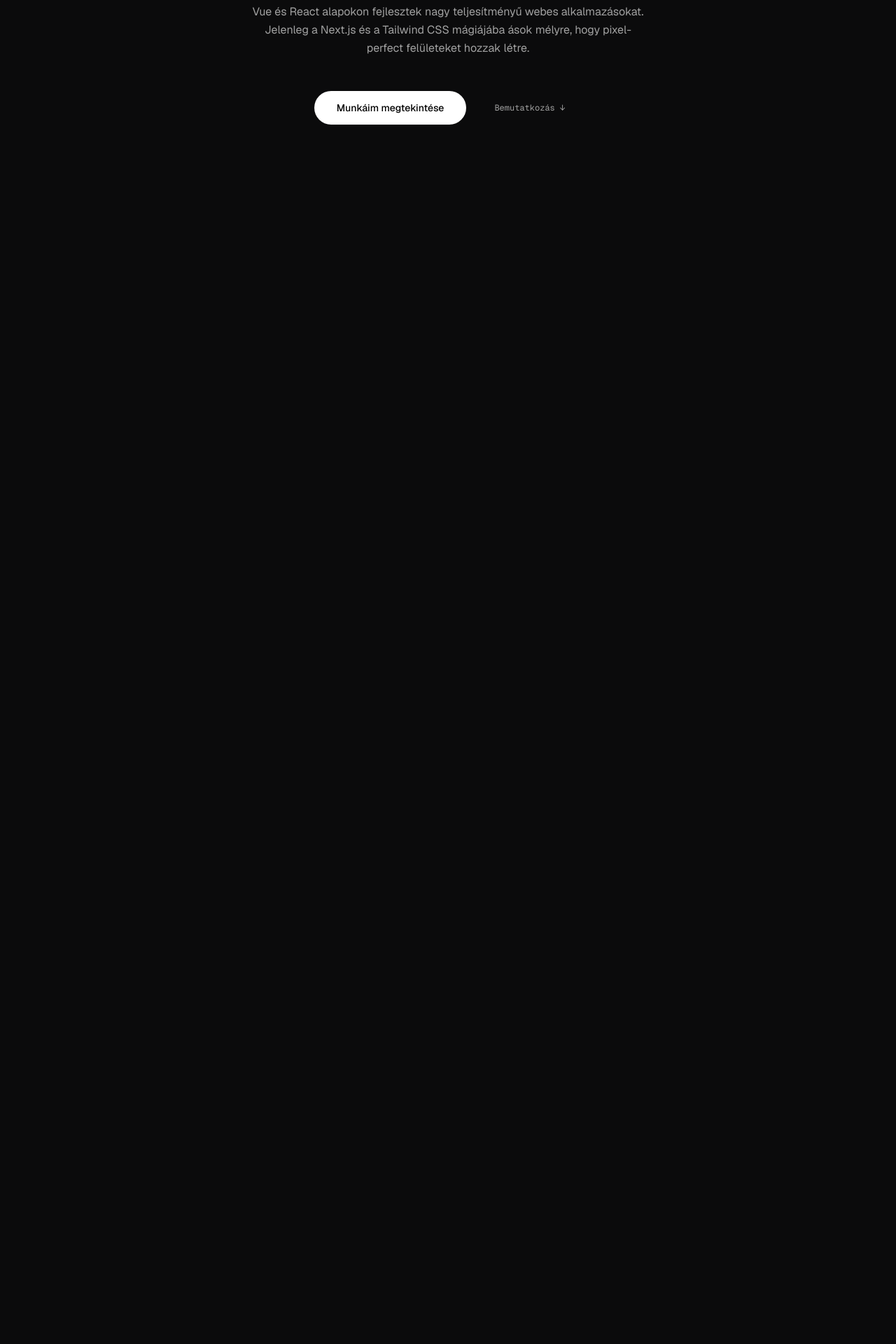
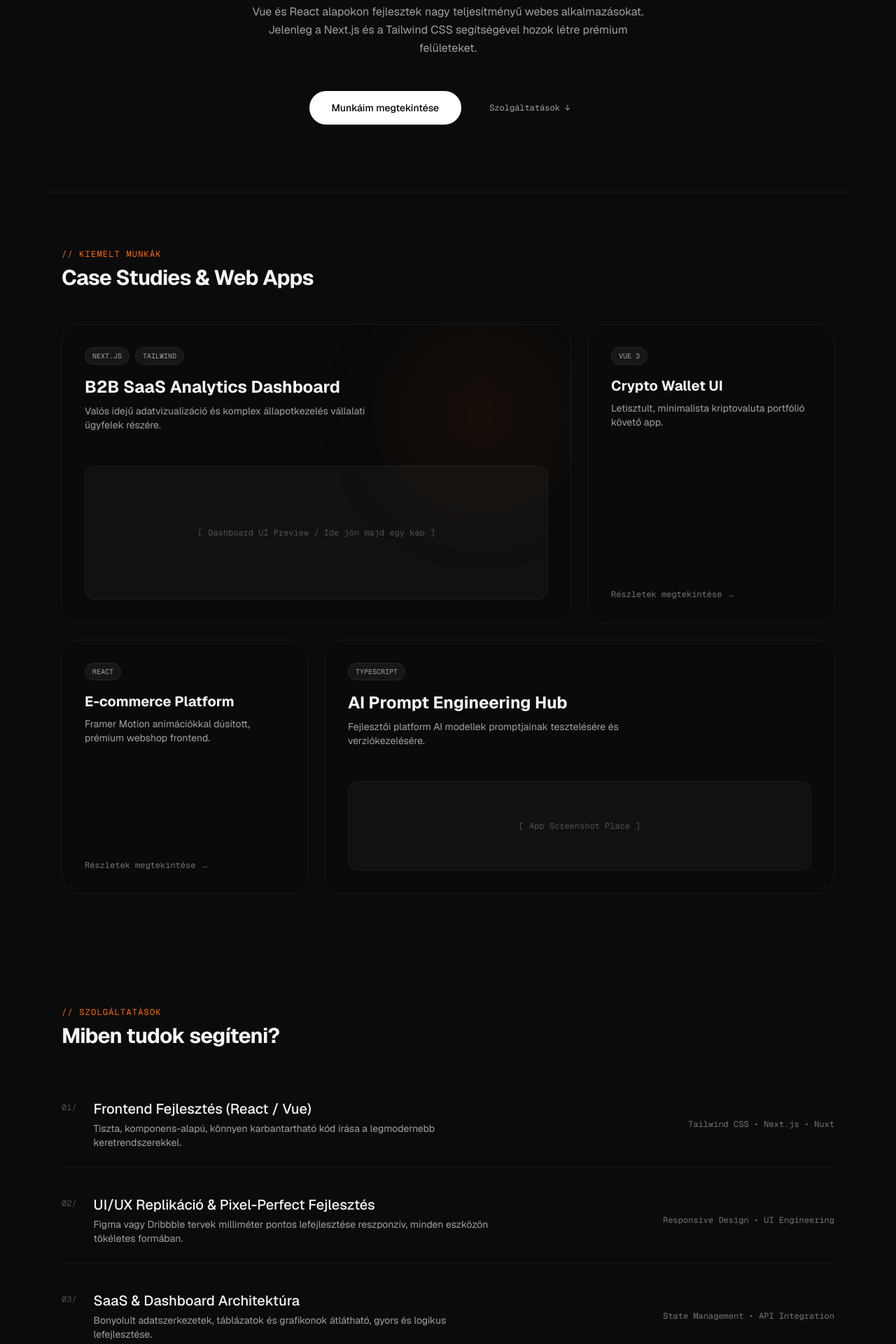
Before and after one commit to mikkancsHUN/portfolio-nextjs, a Next.js app: page / in a window 1280 px wide. Shown: the part 480-2400 px from the top of the page at 70% size. Before the commit the page ends 800 px from the top, so only its background shows below. Built offline with nearby package versions, Linux system fonts and the light colour scheme.

Commit message:
feat: add project layout with dashboard style previews

```diff
--- a/app/page.tsx
+++ b/app/page.tsx
@@ -1,79 +1,177 @@
 import React from 'react';
 
-export default function HomePage() {
+export default function CompletePortfolio() {
   return (
-    // A FŐ KONTÉNER: Prémium sötét háttér, teljes magasság
     <div className="min-h-screen bg-[#0B0B0C] text-neutral-100 antialiased font-sans selection:bg-orange-500 selection:text-white">
 
-      {/* --- 1. NAVIGÁCIÓ (Dribbble/Apple stílusú minimalizmus) --- */}
+      {/* --- 1. NAVIGÁCIÓ (Üveghatású, görgetésnél ragadós) --- */}
       <nav className="sticky top-0 z-50 backdrop-blur-md bg-[#0B0B0C]/70 border-b border-neutral-900">
         <div className="max-w-6xl mx-auto px-6 h-20 flex items-center justify-between">
-
-          {/* Logo / Név */}
           <div className="font-mono text-sm tracking-tighter font-bold">
             PORTFOLIO<span className="text-orange-500">.</span>
           </div>
-
-          {/* Menüpontok (Középen, letisztultan) */}
           <div className="hidden md:flex items-center gap-8 text-xs font-mono text-neutral-400">
             <a href="#projects" className="hover:text-white transition-colors duration-200">PROJEKTEK</a>
+            <a href="#services" className="hover:text-white transition-colors duration-200">SZOLGÁLTATÁSOK</a>
             <a href="#about" className="hover:text-white transition-colors duration-200">RÓLAM</a>
-            <a href="#services" className="hover:text-white transition-colors duration-200">SZOLGÁLTATÁSOK</a>
           </div>
-
-          {/* Kapcsolat CTA gomb (Finom, lekerekített, prémium) */}
           <div>
-            <a
-              href="#contact"
-              className="text-xs font-mono border border-neutral-800 bg-neutral-900 px-4 py-2.5 rounded-full hover:bg-white hover:text-black transition-all duration-300"
-            >
+            <a href="#contact" className="text-xs font-mono border border-neutral-800 bg-neutral-900 px-4 py-2.5 rounded-full hover:bg-white hover:text-black transition-all duration-300">
               GET IN TOUCH
             </a>
           </div>
-
         </div>
       </nav>
 
       {/* --- 2. HERO SECTION --- */}
-      <main className="max-w-6xl mx-auto px-6 pt-20 pb-32 md:pt-32">
-        <div className="flex flex-col items-center text-center">
+      <section className="max-w-6xl mx-auto px-6 pt-20 pb-24 md:pt-32 text-center">
+        <div className="inline-flex items-center gap-2 bg-neutral-900/80 border border-neutral-800 px-3 py-1.5 rounded-full mb-8">
+          <span className="w-2 h-2 rounded-full bg-emerald-500 animate-pulse" />
+          <span className="text-[10px] font-mono text-neutral-400 uppercase tracking-wider">Elérhető új projektekre</span>
+        </div>
+        <h1 className="text-5xl md:text-8xl font-bold tracking-tighter leading-[0.95] max-w-4xl mb-8 mx-auto bg-gradient-to-b from-neutral-50 to-neutral-500 bg-clip-text text-transparent">
+          Modern digitális élményeket építek.
+        </h1>
+        <p className="text-neutral-400 text-sm md:text-base max-w-xl mx-auto leading-relaxed mb-12">
+          Vue és React alapokon fejlesztek nagy teljesítményű webes alkalmazásokat. Jelenleg a Next.js és a Tailwind CSS segítségével hozok létre prémium felületeket.
+        </p>
+        <div className="flex flex-col sm:flex-row items-center justify-center gap-4">
+          <a href="#projects" className="w-full sm:w-auto bg-white text-black font-medium text-sm px-8 py-3.5 rounded-full hover:bg-orange-500 hover:text-white transition-all duration-300 text-center">
+            Munkáim megtekintése
+          </a>
+          <a href="#services" className="w-full sm:w-auto text-neutral-400 hover:text-white font-mono text-xs px-6 py-3.5 transition-colors duration-200 text-center">
+            Szolgáltatások ↓
+          </a>
+        </div>
+      </section>
 
-          {/* Felső kis státusz címke (Mint Madhu Miah portfólióján az elérhetőség) */}
-          <div className="inline-flex items-center gap-2 bg-neutral-900/80 border border-neutral-800 px-3 py-1.5 rounded-full mb-8">
-            <span className="w-2 h-2 rounded-full bg-emerald-500 animate-pulse" />
-            <span className="text-[10px] font-mono text-neutral-400 uppercase tracking-wider">
-              Elérhető új projektekre
-            </span>
+      {/* --- 3. BENTO GRID PROJEKTEK (Aszimmetrikus, prémium kártyák) --- */}
+      <section id="projects" className="max-w-6xl mx-auto px-6 py-20 border-t border-neutral-900">
+        <div className="mb-12">
+          <p className="text-xs font-mono text-orange-500 uppercase tracking-widest mb-2">// Kiemelt munkák</p>
+          <h2 className="text-3xl font-bold tracking-tight">Case Studies & Web Apps</h2>
+        </div>
+
+        {/* A Rács szerkezet */}
+        <div className="grid grid-cols-1 md:grid-cols-3 gap-6">
+
+          {/* 1. NAGY KÁRTYA (2 oszlopot foglal el) */}
+          <div className="md:col-span-2 bg-neutral-950 border border-neutral-900 rounded-3xl p-8 flex flex-col justify-between group hover:border-neutral-800 transition-all duration-300 relative overflow-hidden">
+            <div className="absolute top-0 right-0 w-64 h-64 bg-orange-500/5 rounded-full blur-3xl group-hover:bg-orange-500/10 transition-all duration-500" />
+            <div>
+              <div className="flex gap-2 mb-4">
+                <span className="text-[10px] font-mono bg-neutral-900 border border-neutral-800 px-2.5 py-1 rounded-full text-neutral-400">NEXT.JS</span>
+                <span className="text-[10px] font-mono bg-neutral-900 border border-neutral-800 px-2.5 py-1 rounded-full text-neutral-400">TAILWIND</span>
+              </div>
+              <h3 className="text-2xl font-bold mb-2">B2B SaaS Analytics Dashboard</h3>
+              <p className="text-neutral-400 text-sm max-w-md">Valós idejű adatvizualizáció és komplex állapotkezelés vállalati ügyfelek részére.</p>
+            </div>
+            {/* Helyőrző a leendő képnek / dizájn elemnek */}
+            <div className="mt-12 h-48 bg-neutral-900/60 border border-neutral-800/50 rounded-2xl flex items-center justify-center text-xs font-mono text-neutral-600 group-hover:text-neutral-400 transition-colors">
+              [ Dashboard UI Preview / Ide jön majd egy kép ]
+            </div>
           </div>
 
-          {/* FŐ CÍMSOR: Brutális kontraszt és tipográfia, finom ezüst grádienssel */}
-          <h1 className="text-5xl md:text-8xl font-bold tracking-tighter leading-[0.95] max-w-4xl mb-8 bg-gradient-to-b from-neutral-50 to-neutral-500 bg-clip-text text-transparent">
-            Modern digitális élményeket építek.
-          </h1>
+          {/* 2. KICSI KÁRTYA (1 oszlop) */}
+          <div className="bg-neutral-950 border border-neutral-900 rounded-3xl p-8 flex flex-col justify-between group hover:border-neutral-800 transition-all duration-300">
+            <div>
+              <div className="flex gap-2 mb-4">
+                <span className="text-[10px] font-mono bg-neutral-900 border border-neutral-800 px-2.5 py-1 rounded-full text-neutral-400">VUE 3</span>
+              </div>
+              <h3 className="text-xl font-bold mb-2">Crypto Wallet UI</h3>
+              <p className="text-neutral-400 text-sm">Letisztult, minimalista kriptovaluta portfólió követő app.</p>
+            </div>
+            <div className="mt-8 text-xs font-mono text-neutral-500 group-hover:text-orange-500 transition-colors flex items-center gap-1">
+              Részletek megtekintése →
+            </div>
+          </div>
 
-          {/* Alszöveg: Letisztult, jól olvasható, de nem tolakodó */}
-          <p className="text-neutral-400 text-sm md:text-base max-w-xl font-sans leading-relaxed mb-12">
-            Vue és React alapokon fejlesztek nagy teljesítményű webes alkalmazásokat. Jelenleg a Next.js és a Tailwind CSS mágiájába ások mélyre, hogy pixel-perfect felületeket hozzak létre.
-          </p>
+          {/* 3. KICSI KÁRTYA (1 oszlop) */}
+          <div className="bg-neutral-950 border border-neutral-900 rounded-3xl p-8 flex flex-col justify-between group hover:border-neutral-800 transition-all duration-300">
+            <div>
+              <div className="flex gap-2 mb-4">
+                <span className="text-[10px] font-mono bg-neutral-900 border border-neutral-800 px-2.5 py-1 rounded-full text-neutral-400">REACT</span>
+              </div>
+              <h3 className="text-xl font-bold mb-2">E-commerce Platform</h3>
+              <p className="text-neutral-400 text-sm">Framer Motion animációkkal dúsított, prémium webshop frontend.</p>
+            </div>
+            <div className="mt-8 text-xs font-mono text-neutral-500 group-hover:text-orange-500 transition-colors flex items-center gap-1">
+              Részletek megtekintése →
+            </div>
+          </div>
 
-          {/* Hero Akció Gombok */}
-          <div className="flex flex-col sm:flex-row items-center gap-4">
-            <a
-              href="#projects"
-              className="w-full sm:w-auto bg-white text-black font-medium text-sm px-8 py-3.5 rounded-full hover:bg-orange-500 hover:text-white transition-all duration-300 text-center"
-            >
-              Munkáim megtekintése
-            </a>
-            <a
-              href="#about"
-              className="w-full sm:w-auto text-neutral-400 hover:text-white font-mono text-xs px-6 py-3.5 transition-colors duration-200 text-center"
-            >
-              Bemutatkozás ↓
-            </a>
+          {/* 4. NAGY KÁRTYA (2 oszlopot foglal el) */}
+          <div className="md:col-span-2 bg-neutral-950 border border-neutral-900 rounded-3xl p-8 flex flex-col justify-between group hover:border-neutral-800 transition-all duration-300 relative overflow-hidden">
+            <div>
+              <div className="flex gap-2 mb-4">
+                <span className="text-[10px] font-mono bg-neutral-900 border border-neutral-800 px-2.5 py-1 rounded-full text-neutral-400">TYPESCRIPT</span>
+              </div>
+              <h3 className="text-2xl font-bold mb-2">AI Prompt Engineering Hub</h3>
+              <p className="text-neutral-400 text-sm max-w-md">Fejlesztői platform AI modellek promptjainak tesztelésére és verziókezelésére.</p>
+            </div>
+            <div className="mt-12 h-32 bg-neutral-900/60 border border-neutral-800/50 rounded-2xl flex items-center justify-center text-xs font-mono text-neutral-600">
+              [ App Screenshot Place ]
+            </div>
           </div>
 
         </div>
-      </main>
+      </section>
+
+      {/* --- 4. WHAT I OFFER / SERVICES SECTION (Letisztult sorok) --- */}
+      <section id="services" className="max-w-6xl mx-auto px-6 py-20 border-t border-neutral-900">
+        <div className="mb-16">
+          <p className="text-xs font-mono text-orange-500 uppercase tracking-widest mb-2">// Szolgáltatások</p>
+          <h2 className="text-3xl font-bold tracking-tight">Miben tudok segíteni?</h2>
+        </div>
+
+        <div className="space-y-4">
+          {/* 1. Sor */}
+          <div className="border-b border-neutral-900 pb-6 pt-2 flex flex-col md:flex-row md:items-center justify-between gap-4 group">
+            <div className="flex items-start gap-6">
+              <span className="font-mono text-xs text-neutral-600 mt-1">01/</span>
+              <div>
+                <h3 className="text-xl font-medium group-hover:text-orange-500 transition-colors">Frontend Fejlesztés (React / Vue)</h3>
+                <p className="text-neutral-400 text-sm mt-1 max-w-xl">Tiszta, komponens-alapú, könnyen karbantartható kód írása a legmodernebb keretrendszerekkel.</p>
+              </div>
+            </div>
+            <div className="text-xs font-mono text-neutral-500 md:text-right">Tailwind CSS • Next.js • Nuxt</div>
+          </div>
+
+          {/* 2. Sor */}
+          <div className="border-b border-neutral-900 pb-6 pt-6 flex flex-col md:flex-row md:items-center justify-between gap-4 group">
+            <div className="flex items-start gap-6">
+              <span className="font-mono text-xs text-neutral-600 mt-1">02/</span>
+              <div>
+                <h3 className="text-xl font-medium group-hover:text-orange-500 transition-colors">UI/UX Replikáció & Pixel-Perfect Fejlesztés</h3>
+                <p className="text-neutral-400 text-sm mt-1 max-w-xl">Figma vagy Dribbble tervek milliméter pontos lefejlesztése reszponzív, minden eszközön tökéletes formában.</p>
+              </div>
+            </div>
+            <div className="text-xs font-mono text-neutral-500 md:text-right">Responsive Design • UI Engineering</div>
+          </div>
+
+          {/* 3. Sor */}
+          <div className="border-b border-neutral-900 pb-6 pt-6 flex flex-col md:flex-row md:items-center justify-between gap-4 group">
+            <div className="flex items-start gap-6">
+              <span className="font-mono text-xs text-neutral-600 mt-1">03/</span>
+              <div>
+                <h3 className="text-xl font-medium group-hover:text-orange-500 transition-colors">SaaS & Dashboard Architektúra</h3>
+                <p className="text-neutral-400 text-sm mt-1 max-w-xl">Bonyolult adatszerkezetek, táblázatok és grafikonok átlátható, gyors és logikus lefejlesztése.</p>
+              </div>
+            </div>
+            <div className="text-xs font-mono text-neutral-500 md:text-right">State Management • API Integration</div>
+          </div>
+        </div>
+      </section>
+
+      {/* --- 5. FOOTER (Egyszerű lezárás) --- */}
+      <footer id="contact" className="max-w-6xl mx-auto px-6 py-12 border-t border-neutral-900 text-center md:flex md:items-center md:justify-between text-neutral-500 text-xs font-mono">
+        <p>© 2026 Minden jog fenntartva.</p>
+        <div className="flex justify-center gap-6 mt-4 md:mt-0">
+          <a href="#" className="hover:text-white transition-colors">GITHUB</a>
+          <a href="#" className="hover:text-white transition-colors">LINKEDIN</a>
+          <a href="#" className="hover:text-white transition-colors">DRIBBBLE</a>
+        </div>
+      </footer>
 
     </div>
   );
```
